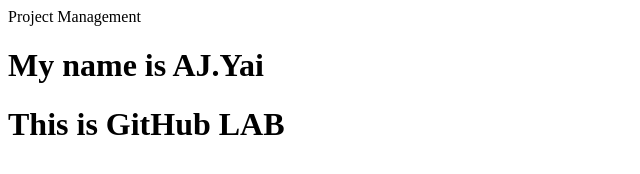
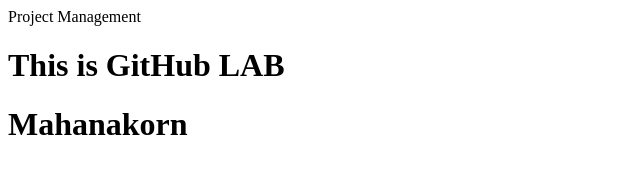
Before and after one commit to prekarn/inter_lab2, a plain HTML site: page index.html in a window 1280 px wide. Shown: the whole page, without its empty margins (0-640 px from the left). Drawn offline with Linux system fonts and the light colour scheme.

Commit message:
commit 2

```diff
--- a/index.html
+++ b/index.html
@@ -3,7 +3,7 @@
     Project Management
   </head>
   <body>
-    <h1>My name is AJ.Yai</h1>
     <h1>This is GitHub LAB</h1>
+    <h1>Mahanakorn</h1>
   </body>
 </html>
```
